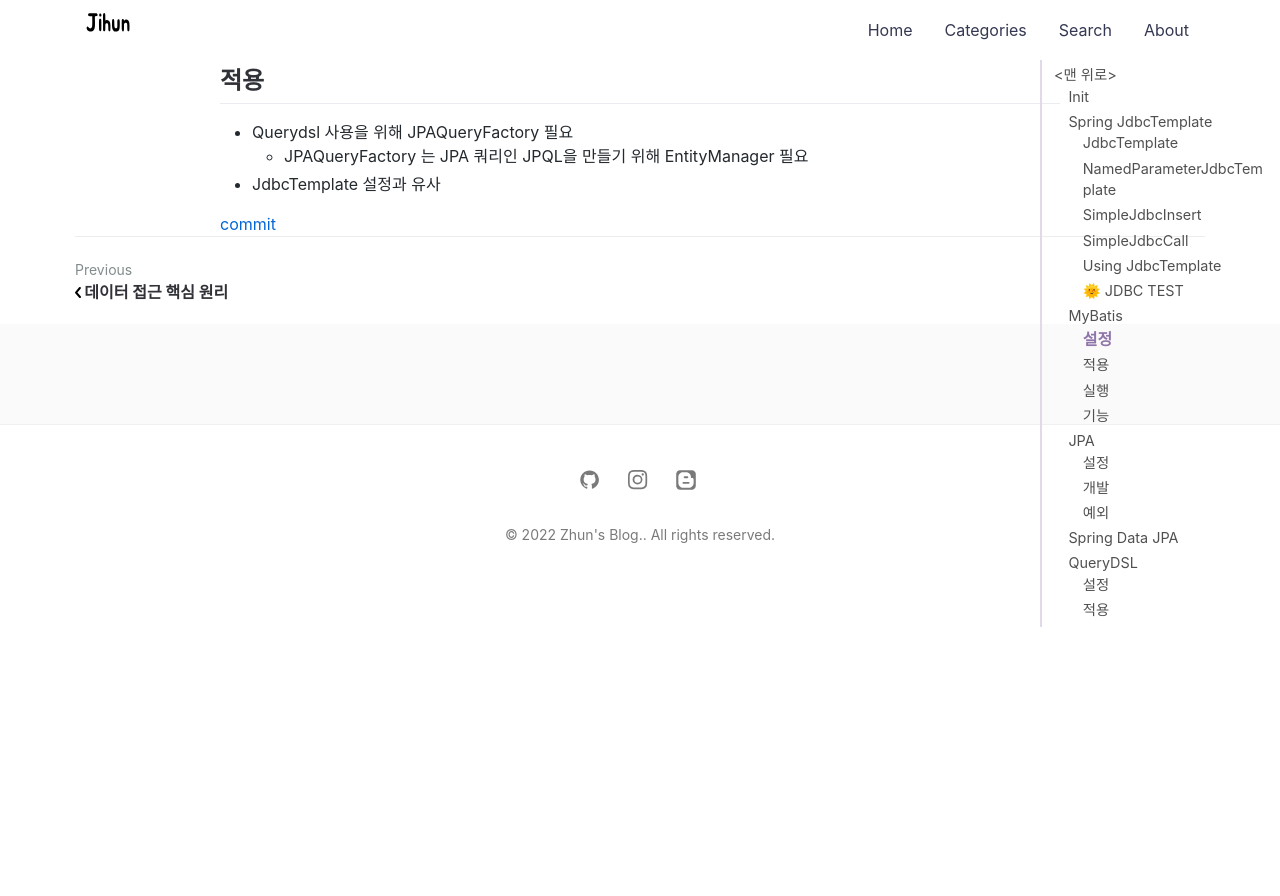
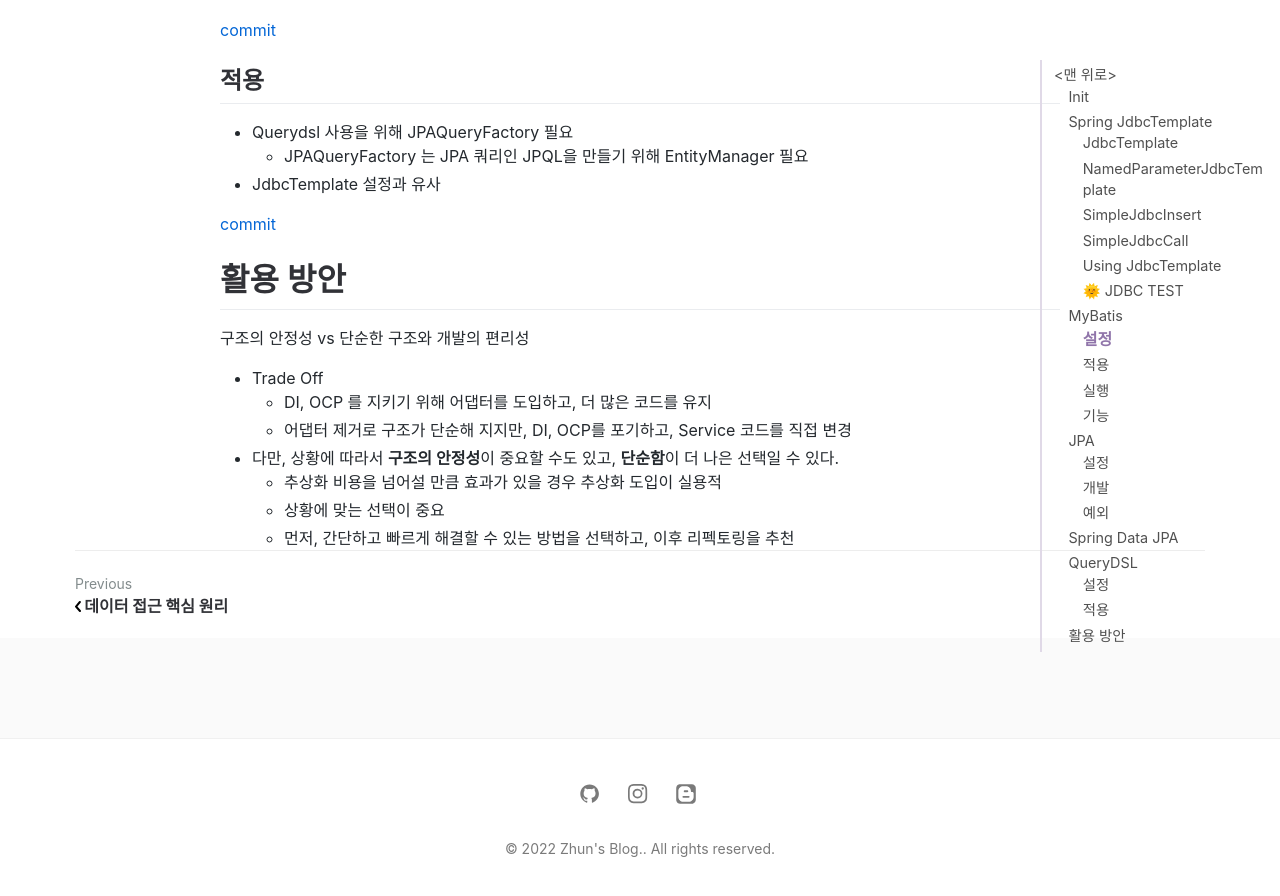
Before and after one commit to jihunparkme/jihunparkme.github.io, a Jekyll site: the page built from _posts/2022-08-08-Spring-DB-Part2.md, in a window 1280 px wide and 900 px high, scrolled down 16395 px. Shown: the top 896 px of the window. Built offline with Jekyll 4.4.1, drawn with Linux system fonts in a browser that asks for light colours; nearby versions of some CDN libraries; comment, search, counter and statistics services are not loaded; before the commit the page ends 16985 px from its top, so only the background shows below that.

Commit message:
[데이터 접근 기술] 활용 방안, Trade Off

```diff
--- a/_posts/2022-08-08-Spring-DB-Part2.md
+++ b/_posts/2022-08-08-Spring-DB-Part2.md
@@ -723,3 +723,15 @@ Build Tool에 따른 QClass 생성 방법
 - JdbcTemplate 설정과 유사
 
 [commit](https://github.com/jihunparkme/Inflearn-Spring-DB/commit/2c739a4b50e9b908d9291757a37109bd8d91a119)
+
+# 활용 방안
+
+구조의 안정성 vs 단순한 구조와 개발의 편리성
+
+- Trade Off
+  - DI, OCP 를 지키기 위해 어댑터를 도입하고, 더 많은 코드를 유지
+  - 어댑터 제거로 구조가 단순해 지지만, DI, OCP를 포기하고, Service 코드를 직접 변경
+- 다만, 상황에 따라서 **구조의 안정성**이 중요할 수도 있고, **단순함**이 더 나은 선택일 수 있다.
+  - 추상화 비용을 넘어설 만큼 효과가 있을 경우 추상화 도입이 실용적
+  - 상황에 맞는 선택이 중요
+  - 먼저, 간단하고 빠르게 해결할 수 있는 방법을 선택하고, 이후 리펙토링을 추천
```
